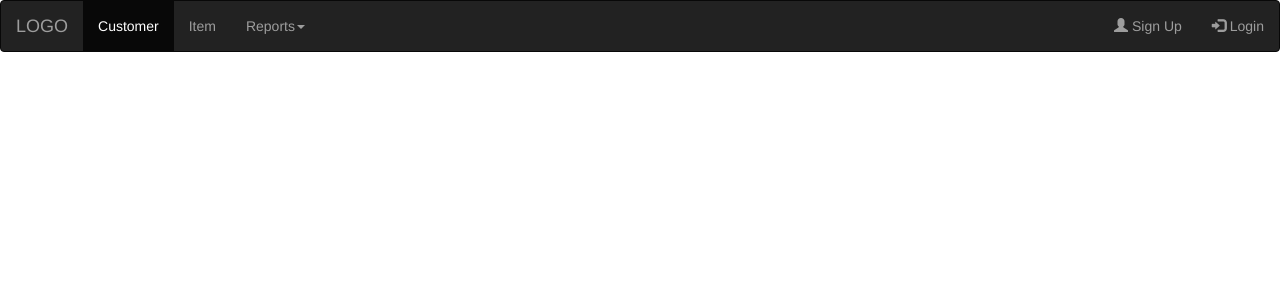
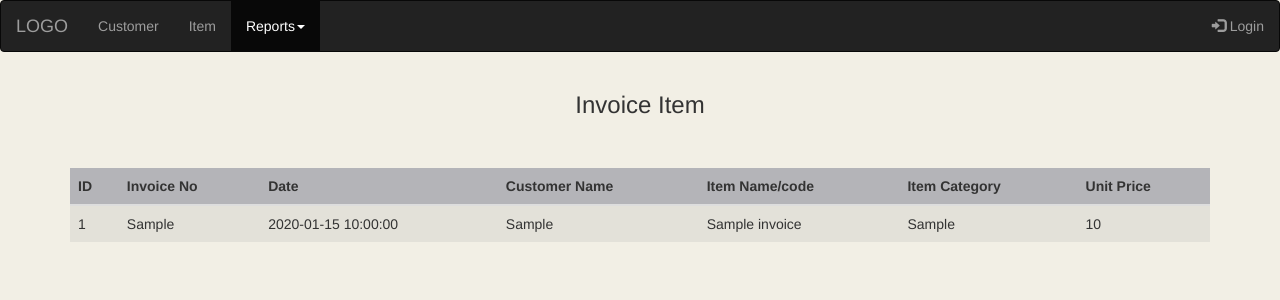
Before and after one commit to anupama-99/ERP-system, a PHP site: page /invoice_item.php in a window 1280 px wide. Shown: the top 300 px of the page. Run offline with PHP 8.4, Linux system fonts and the light colour scheme; tables that the repository leaves empty or names only in its code hold one stand-in row (values such as "Sample post").

Commit message:
invoice report

```diff
--- a/invoice_item.php
+++ b/invoice_item.php
@@ -1,41 +1,89 @@
+
 <!DOCTYPE html>
 <html lang="en">
 <head>
     <meta charset="UTF-8">
     <meta http-equiv="X-UA-Compatible" content="IE=edge">
     <meta name="viewport" content="width=device-width, initial-scale=1.0">
-    <title>invoice_item</title>
+    <title>Invoice Item Report</title>
+    <link rel="stylesheet" href="style.css">
+
+    <!-- Bootstrap -->
     <link rel="stylesheet" href="https://maxcdn.bootstrapcdn.com/bootstrap/3.4.1/css/bootstrap.min.css">
-    <script src="https://ajax.googleapis.com/ajax/libs/jquery/3.7.1/jquery.min.js"></script>
-    <script src="https://maxcdn.bootstrapcdn.com/bootstrap/3.4.1/js/bootstrap.min.js"></script>
 </head>
-<body>
-
-
-
-<nav class="navbar navbar-inverse" >
+<body style="background-color: #F2EFE5">
+<nav class="navbar navbar-inverse mg-2" >
   <div class="container-fluid">
     <div class="navbar-header">
-      <a class="navbar-brand" href="#">LOGO</a>
+      <a class="navbar-brand" href="index.php">LOGO</a>
     </div>
     <ul class="nav navbar-nav">
-      <li class="active"><a href="#customer.php">Customer</a></li>
-      <li ><a href="#item.php">Item</a></li>
-      <li class="dropdown"><a class="dropdown-toggle" data-toggle="dropdown" href="#report.php">Reports<span class="caret"></span></a>
+      <li ><a href="customer.php">Customer</a></li>
+      <li ><a href="item.php">Item</a></li>
+      <li class="dropdown active"><a class="dropdown-toggle" data-toggle="dropdown">Reports<span class="caret"></span></a>
         <ul class="dropdown-menu">
-          <li><a href="invoice_report">Invoice report</a></li>
+          <li><a href="invoice_report.php">Invoice report</a></li>
           <li><a href="invoice_item.php"> Invoice item report </a></li>
           <li><a href="item_report.php">Item report </a></li>
         </ul>
       </li>
     </ul>
     <ul class="nav navbar-nav navbar-right">
-      <li><a href="#index.php"><span class="glyphicon glyphicon-user"></span> Sign Up</a></li>
-      <li><a href="#index.php"><span class="glyphicon glyphicon-log-in"></span> Login</a></li>
+      <li><a href="index.php"><span class="glyphicon glyphicon-log-in"></span> Login</a></li>
     </ul>
   </div>
 </nav>
 
+<div class="container" >
+<div class="text-center mb-4">
+        <h3>Invoice Item</h3>
+
+    </div>
+    <br><br>
+    <table class="table table-hover" style="border: 0px solid" >
+        <thead style="background-color:#B4B4B8">
+            <tr class="tr-dark">
+               <th scope="col">ID</th>
+               <th scope="col">Invoice No</th>
+               <th scope="col">Date</th>
+               <th scope="col">Customer Name</th>
+               <th scope="col">Item Name/code</th>
+               <th scope="col">Item Category</th>
+               <th scope="col">Unit Price</th>
+            </tr>
+        </thead>
+        <tbody style="background-color:#E3E1D9">
+            <?php
+               include "db_conn.php";
+
+               $sql = "SELECT * FROM item ,invoice where item.id=invoice.id";
+               $result = mysqli_query($conn,$sql);
+               while ($row = mysqli_fetch_assoc($result)) {
+                ?>
+                <tr >
+                <td><?php echo $row['id']  ?></td>
+                <td><?php echo $row['invoice_no'] ?></td>
+                <td><?php echo $row['date'] ?></td>
+                <td><?php echo $row['customer'] ?></td>
+                <td><?php echo $row['item_name'] ?></td>
+                <td><?php echo $row['item_category'] ?></td>
+                <td><?php echo $row['unit_price'] ?></td>
+                </tr>
+              <?php
+            }
+
+            ?>
+
+        </tbody>
+</table>
+</div>
+
+
+
+
+<!-- Bootstrap-->
+<script src="https://ajax.googleapis.com/ajax/libs/jquery/3.7.1/jquery.min.js"></script>
+<script src="https://maxcdn.bootstrapcdn.com/bootstrap/3.4.1/js/bootstrap.min.js"></script>
 
 
 </body>
```
Also changed, not shown: invoice_report.php (+62 -15 lines), item_report.php (+59 -15 lines).
